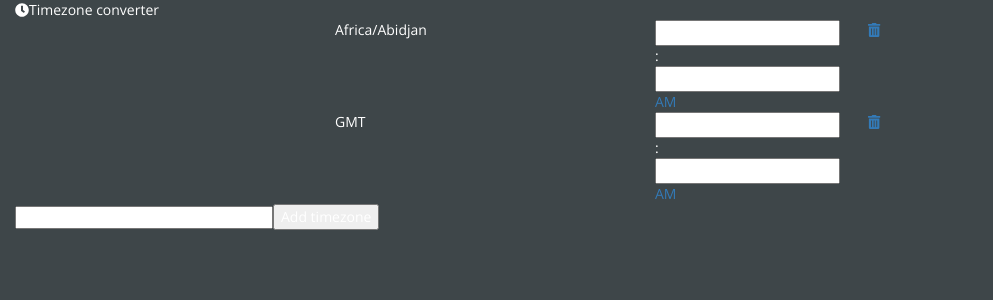
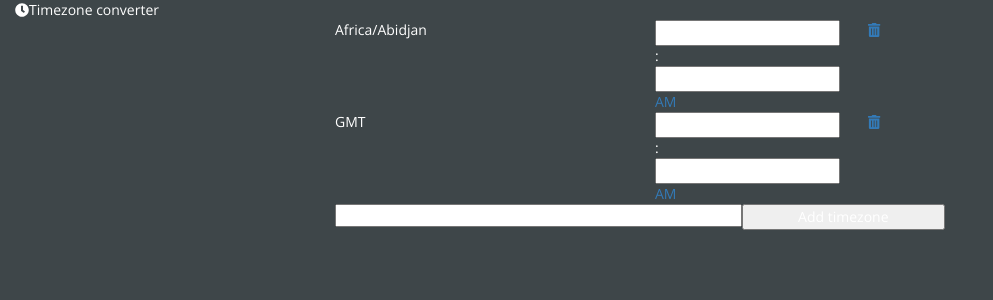
Before and after one commit to szymonkups/timezones, a React (Create React App) app: page / in a window 1280 px wide. Shown: the top 300 px of the page, without its empty margins (0-993 px from the left). Built offline with nearby package versions, Linux system fonts and the light colour scheme.

Commit message:
Added timezone selection and adding.

```diff
--- a/public/css/reset.css
+++ b/public/css/reset.css
@@ -47,3 +47,7 @@ table {
 	border-collapse: collapse;
 	border-spacing: 0;
 }
+
+textarea:focus, input:focus, button:focus, select:focus {
+	outline: none;
+}
--- /dev/null
+++ b/src/components/TimezoneSelect/TimezoneSelect.css
@@ -0,0 +1,27 @@
+:local .form {
+	border-top: 1px solid #23a96e;
+	margin-top: 20px;
+	background-color: #2e2f31;
+	padding: 0;
+	box-shadow: 0px 5px 11px 0px rgba(50, 50, 50, 0.75);
+}
+
+:local .form > select {
+	background-color: #2e2f31;
+	border: none;
+	padding: 5px;
+	height: 40px;
+	font-size: 18px;
+}
+
+:local .form > button {
+	border: none;
+	color: white;
+	background-color: #23a96e;
+	height: 40px;
+}
+
+:local .form > button:hover {
+	color: white;
+	background-color: #23a96e;
+}
--- /dev/null
+++ b/src/components/TimezoneSelect/TimezoneSelect.js
@@ -0,0 +1,40 @@
+import React, { Component } from 'react';
+import { getAllTimezones } from '../../utils/timezones';
+import styles from './TimezoneSelect.css';
+const zones = getAllTimezones();
+
+export default class TimezoneSelect extends Component {
+	state = {
+		selectedTimezone: zones[ 0 ]
+	};
+
+	onTimezoneChange = event => {
+		this.setState( {
+			selectedTimezone: event.target.value
+		} )
+	};
+
+	onTimezoneAdd = event => {
+		event.preventDefault();
+
+		this.props.onAdd( this.state.selectedTimezone );
+	};
+
+	render() {
+		const allTimezones = zones
+			.map( name => <option key={ name } value={ name }>{ name }</option> );
+
+		return (
+			<div className="row">
+				<form className={ 'col-md-6 col-md-offset-3 ' + styles.form }>
+					<select className="col-sm-8 col-xs-12" value={ this.state.selectedTimezone } onChange={ this.onTimezoneChange } >
+						{ allTimezones }
+					</select>
+					<button className="col-sm-4 col-xs-12" type="submit" onClick={ this.onTimezoneAdd }>
+						Add timezone
+					</button>
+				</form>
+			</div>
+		);
+	}
+}
--- a/src/containers/App/App.js
+++ b/src/containers/App/App.js
@@ -3,27 +3,15 @@ import { connect } from 'react-redux';
 import { bindActionCreators } from 'redux';
 
 import TimezoneList from '../../components/TimezoneList/TimezoneList';
-import Header from '../../components/Header/Header'
+import Header from '../../components/Header/Header';
+import TimezoneSelect from '../../components/TimezoneSelect/TimezoneSelect';
 
 import { add as addTimezone, remove as removeTimezone } from './../../actions/timezones';
 import { setNew as setNewTime, } from './../../actions/time';
-import { getAllTimezones } from '../../utils/timezones';
-const zones = getAllTimezones();
 
 class App extends Component {
-	state = {
-		selectedTimezone: zones[ 0 ]
-	};
-
-	onTimezoneChange = event => {
-		this.setState( {
-			selectedTimezone: event.target.value
-		} )
-	};
-
-	onTimezoneAdd = event => {
-		this.props.addTimezone( this.state.selectedTimezone );
-		event.preventDefault();
+	onTimezoneAdd = timezone => {
+		this.props.addTimezone( timezone );
 	};
 
 	onTimezoneRemove = name => {
@@ -38,11 +26,6 @@ class App extends Component {
 		const currentTime = this.props.currentTime;
 		const selectedTimezones = this.props.selectedTimezones;
 
-		// TODO: set currently selected timezone after removal.
-		const allTimezones = zones
-			.filter( name => !selectedTimezones.includes( name ) )
-			.map( name => <option key={ name } value={ name }>{ name }</option> );
-
 		return (
 			<div className="container-fluid">
 				<Header />
@@ -52,12 +35,9 @@ class App extends Component {
 					onRemove={ this.onTimezoneRemove }
 					onTimeChange={ this.onTimeChange }
 				/>
-				<form onSubmit={ this.onTimezoneAdd }>
-					<select value={ this.state.selectedTimezone } onChange={ this.onTimezoneChange } >
-						{ allTimezones }
-					</select>
-					<input type="submit" value="Add timezone" />
-				</form>
+				<TimezoneSelect
+					onAdd={ this.onTimezoneAdd }
+				/>
 			</div>
 		);
 	}
```
